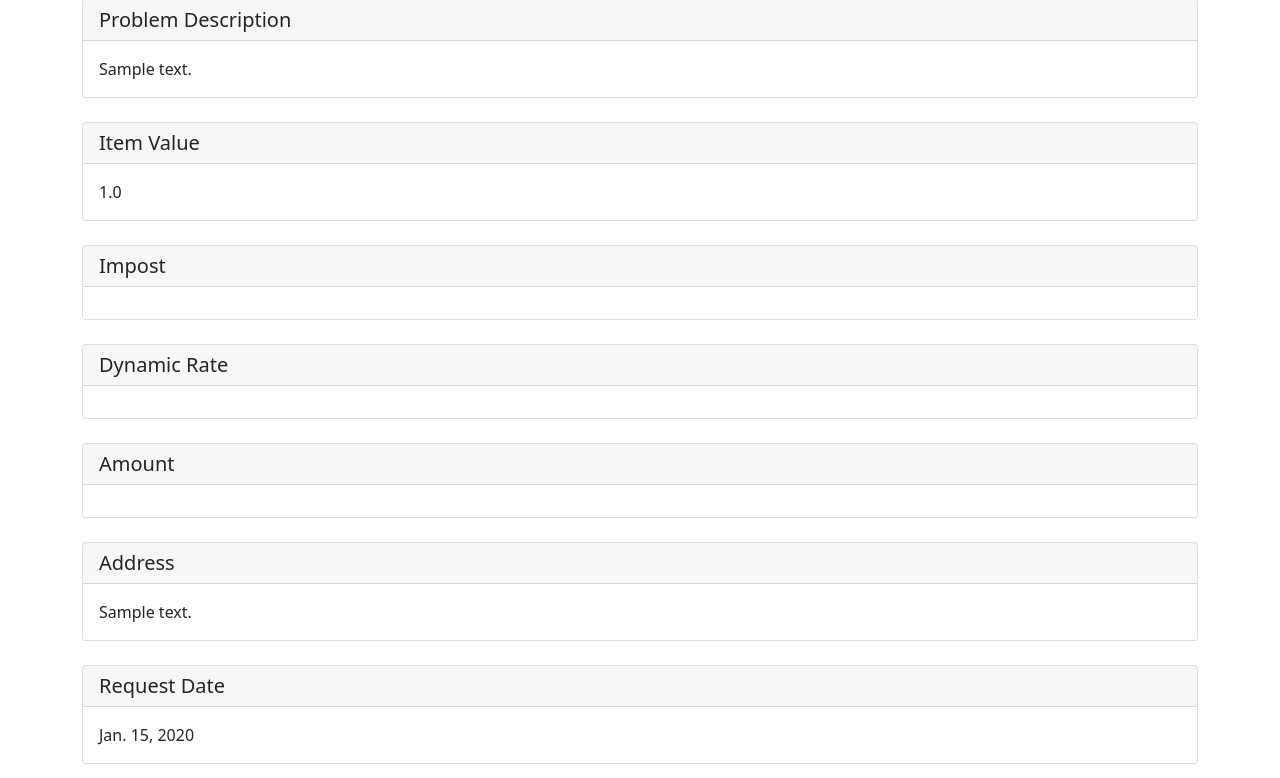
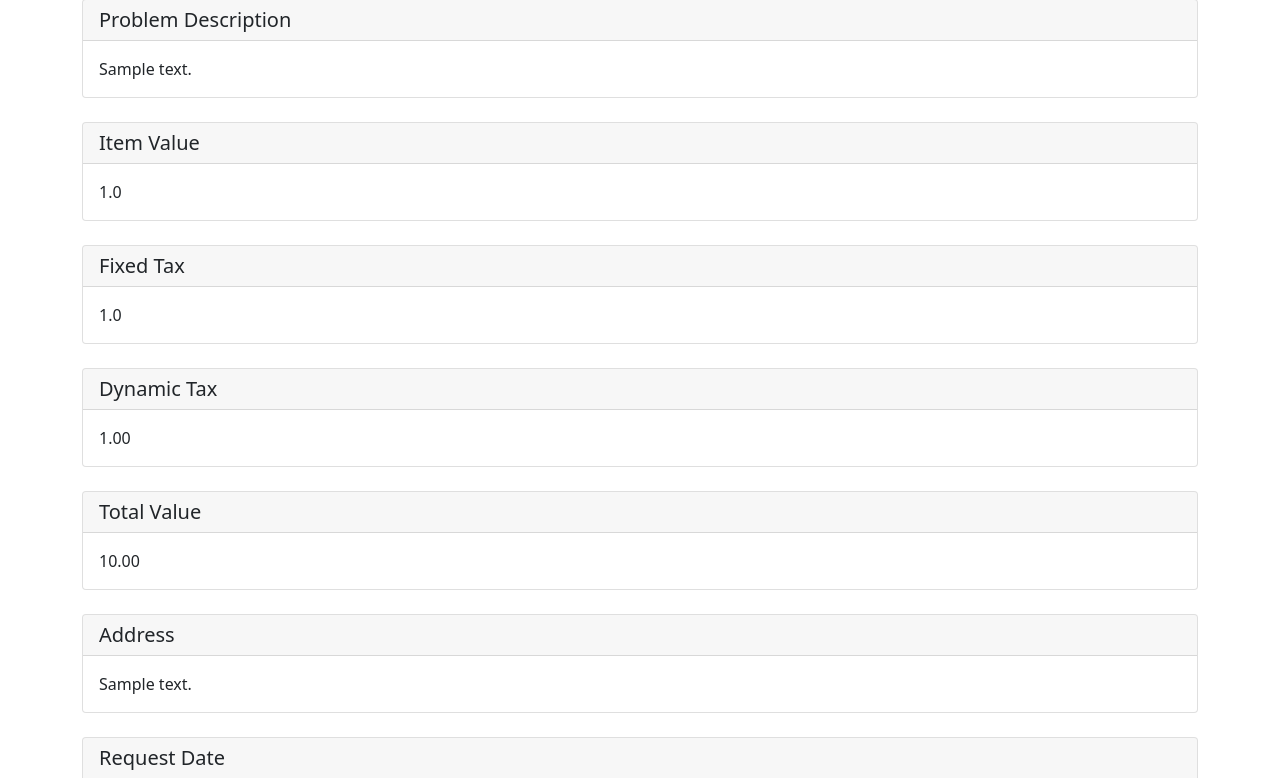
Before and after one commit to ES2-UFPI/Bando-Contra, a Django app: page /user/detail_service/1 in a window 1280 px wide. Shown: the part 483-1261 px from the top of the page. Run offline with Django 3.2, Linux system fonts and the light colour scheme; a user stored in the database is signed in; tables that the repository leaves empty hold one stand-in row (values such as "Sample post"); some libraries are stand-ins or nearby versions.

Commit message:
Fix templates bugs

```diff
--- a/frontend/templates/core/user/service.html
+++ b/frontend/templates/core/user/service.html
@@ -55,23 +55,23 @@
     </div> <br>
 
     <div class="card">
-        <h5 class="card-header">Impost</h5>
+        <h5 class="card-header">Fixed Tax</h5>
         <div class="card-body">
-            <p class="card-text">{{ service.impost }}</p>
+            <p class="card-text">{{ service.fixedTax }}</p>
         </div>
     </div> <br>
 
     <div class="card">
-        <h5 class="card-header">Dynamic Rate</h5>
+        <h5 class="card-header">Dynamic Tax</h5>
         <div class="card-body">
-            <p class="card-text">{{ service.dynamicRate }}</p>
+            <p class="card-text">{{ service.dynamicTax|floatformat:2 }}</p>
         </div>
     </div> <br>
 
     <div class="card">
-        <h5 class="card-header">Amount</h5>
+        <h5 class="card-header">Total Value</h5>
         <div class="card-body">
-            <p class="card-text">{{ service.amount }}</p>
+            <p class="card-text">{{ service.totalValue|floatformat:2 }}</p>
         </div>
     </div> <br>
 
--- a/frontend/templates/registration/login.html
+++ b/frontend/templates/registration/login.html
@@ -18,6 +18,7 @@
     <script src="https://cdn.jsdelivr.net/npm/bootstrap@5.0.2/dist/js/bootstrap.bundle.min.js" integrity="sha384-MrcW6ZMFYlzcLA8Nl+NtUVF0sA7MsXsP1UyJoMp4YLEuNSfAP+JcXn/tWtIaxVXM" crossorigin="anonymous"></script>
     <main class="d-flex justify-content-center align-items-center flex-column">
         <form method="post">
+            {% csrf_token %}
             <h1 class="h3 mb-3 fw-normal">Login</h1>
             <input id="id_username" name="username" type="text" class="form-control mb-2" placeholder="username" required autofocus>
             <input id="id_password" name="password" type="password" class="form-control mb-2" placeholder="password" required>
```
